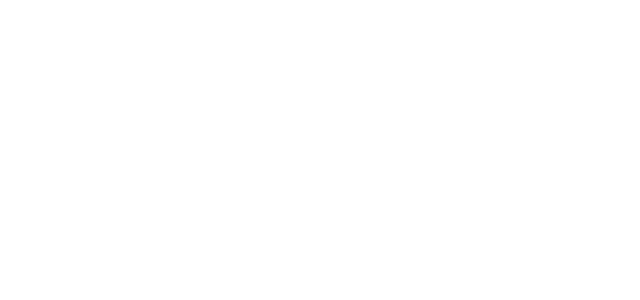
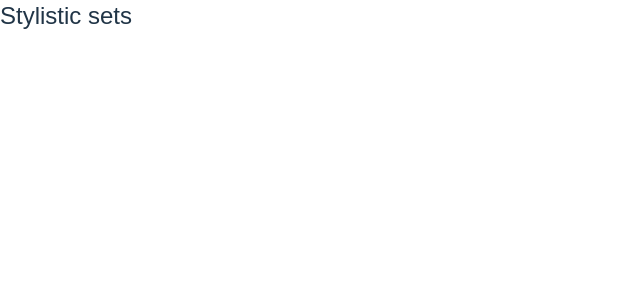
Before and after one commit to Y0z64/Y0z64.github.io, a React (Vite) app: page / in a window 1280 px wide. Shown: the top 300 px of the page, without its empty margins (0-640 px from the left). Built offline with nearby package versions, Linux system fonts and the light colour scheme.

Commit message:
Added geist font

```diff
--- a/src/App.tsx
+++ b/src/App.tsx
@@ -3,9 +3,12 @@
 
   return (
     <>
-      <div className="h-screen w-screen ">
-
-      </div>
+      <nav className="flex items-center space-x-5 fixed w-full">
+        <ol>
+          <li className="font-geistMono text-2xl dark:text-gray-100">Stylistic sets</li>
+        </ol>
+      </nav>
+      <div className="h-screen w-screen flex"></div>
     </>
   );
 }
--- a/src/index.css
+++ b/src/index.css
@@ -14,6 +14,9 @@
   text-rendering: optimizeLegibility;
   -webkit-font-smoothing: antialiased;
   -moz-osx-font-smoothing: grayscale;
+
+  display: flex;
+  align-items: start;
 
   scroll-snap-type: y mandatory;
 }
@@ -54,3 +57,22 @@
     color: #747bff;
   }
 }
+
+/* Fonts */
+@layer base {
+  @font-face {
+    font-family: "Geist";
+    font-style: normal;
+    font-weight: 100 900;
+    font-display: optional;
+    src: url(/src/assets/fonts/Geist/GeistVF.woff2) format("woff2");
+  }
+
+  @font-face {
+    font-family: "GeistMono";
+    font-style: normal;
+    font-weight: 100 900;
+    font-display: optional;
+    src: url(/src/assets/fonts/GeistMono/GeistMonoVF.woff2) format("woff2");
+  }
+}
--- a/tailwind.config.js
+++ b/tailwind.config.js
@@ -231,10 +231,10 @@
         1000: "#feecf4",
       },
     },
-  },
-  fontFamily: {
-    geist: ['Geist', 'sans-serif'],
-    geistMono: ['GeistMono', 'sans-serif'],
+    fontFamily: {
+      geist: ["Geist", "sans-serif"],
+      geistMono: ["GeistMono", "sans-serif"],
+    },
   },
   extend: {
     spacing: {
--- a/vite.config.ts
+++ b/vite.config.ts
@@ -10,12 +10,8 @@
       custom: {
         families: [
           {
-            name: "GeistMono",
+            name: "Geist",
             src: "./src/assets/fonts/GeistMono/*.woff2",
-          },
-          {
-            name: "Geist",
-            src: "./src/assets/fonts/Geist/*.woff2",
           },
         ],
       },
```
Also changed, not shown: src/assets/fonts/Geist/GeistVF.woff2 (added), src/assets/fonts/GeistMono/GeistMonoVF.woff2 (added).
